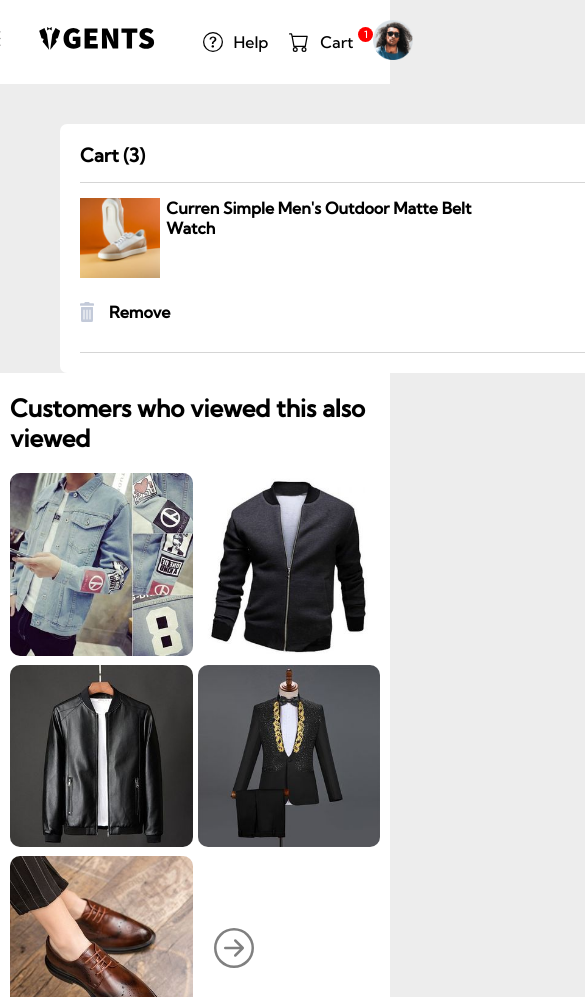
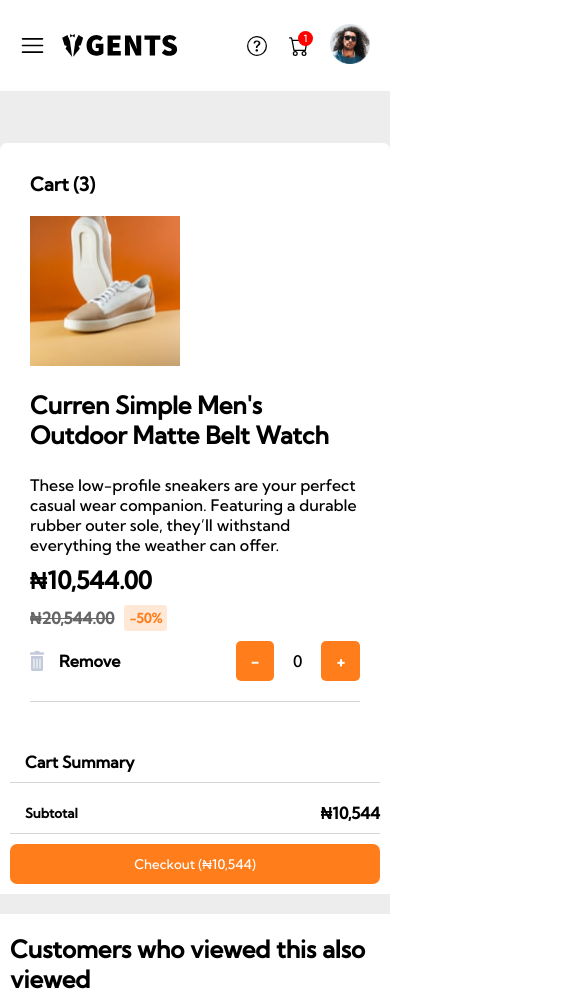
Before and after one commit to Aeroox-K/E-Commerce-Project, a plain HTML site: page cart.html in a window 390 px wide. Shown: the top 997 px of the page, 585 px wide, since content can reach past the window. Drawn offline with nearby package versions, Linux system fonts and the light colour scheme.

Commit message:
implement cart-fix

```diff
--- a/cart.css
+++ b/cart.css
@@ -1,22 +1,36 @@
+.carts{
+    display: flex;
+    padding: 0 60px;
+    margin-top: 12px;
+    gap: 30px;
+}
 .cart-sys{
-   display: grid;
-   grid-template-columns:repeat(2,1fr);
+   min-width: 799px;
+   min-height: 320px;
+   padding: 30px;
+   background-color: white;
+   border-radius: 10px;
+   gap: 50px;
 }
-
 .cart-items{
     display: flex;
-    min-height: 200px;
-    width: 860px;
-    margin-left: 60px;
+    justify-content: space-between;
+    margin-top: 20px;
+    min-height: 180px;
     border-radius: 7px;
     color:black;
     background-color: white;
-    padding: 20px;
 }
-.cart-items h3{
-    margin-bottom: 15px;
+.cart-items .header{
+    font-size: 24px;
+    min-width: 300px;
+    margin-bottom: 10px;
     padding-bottom: 15px;
-    border-bottom: 1px solid rgba(128, 128, 128, 0.329);
+    font-weight: 700;
+}
+.cart-items .info{
+    font-size: 16px;
+    max-width: 450px;
 }
 .border{
     margin-top: 15px;
@@ -36,7 +50,6 @@
 .price-slash{
     display: flex;
     align-items: center;
-    justify-content: center;
     margin-top: 10px;
 }
 .cart-mod{
@@ -55,20 +68,22 @@
     padding: 10px 15px;
     border-radius: 5px;
     background-color: #FF7E1B;
+    color: white;
+    font-weight: 800;
+    cursor: pointer;
+    user-select: none;
 }
 .cart-summary{
-        max-height: 140px;
         min-width: 330px;
-        margin-left: auto;
-        margin-right: 35px;
+        padding: 10px;
         border-radius: 7px;
         color:black;
         background-color: white;
+        min-height: 140px;
 }
 .checkout-button{
-    margin-left: 15px;
     margin-top: 10px;
-    min-width: 300px;
+    width:  100%;
     color: white;
     background-color: #FF7E1B;
     height: 40px;
@@ -79,10 +94,9 @@
     display: flex;
     align-items: center;
     justify-content: space-between;
+    margin-top: 10px;
 }
-.subtotal-h4{
-    margin-right: 15px;
-}
+
 .border2{
     padding-bottom: 10px;
     border-bottom: 1px solid rgba(128, 128, 128, 0.329);
@@ -96,20 +110,20 @@ margin-left: 15px;
     margin-left: 15px;
 }
 .cart-contents{
-    display: grid;
-    grid-template-columns:repeat(3,1fr);
-    /* align-items: center; */
+    display: flex;
+    justify-content: center;
+    gap: 20px;
 }
 
 .cart-contents img{
-    height: 80px;
-    width: 80px;
+    height: 150px;
+    width: 150px;
 }
-.cart-contents h4{
-   margin-left: -125px;
-}
+
 .cart-price{
-    margin-left: 300px;
+    display: flex;
+    flex-direction: column;
+    margin-left: 25px;
 }
 .cart-no-discount{
     font-size: x-large;
@@ -132,44 +146,33 @@ margin-left: 15px;
 
 
 .checkout-sys{
-    display: grid;
-    grid-template-columns:repeat(2,1fr);
-    align-items: center;
-    justify-content: center;
+    border-radius: 7px;
+    color:black;
+    background-color: white;
+    padding: 30px;
  }
 
 
  .checkout-summary{
-    height: 110px;
-    width: 330px;
-    margin-left: 900px;
-    margin-right: 35px;
+    min-width: 290px;
+    padding: 20px;
     border-radius: 7px;
     color:black;
-    margin-top: -445px;
     background-color: white;
+    max-height: 140px;
+}
+.checkout-summary h4{
+    padding-bottom: 15px;
+    border-bottom: 1px solid rgba(128, 128, 128, 0.329);
 }
 .small-top p{
     margin-top: 5px;
 }
 
-.checkout-summary h4{
-    margin-left: 15px;
-    padding-top: 10px;
-    }
-.checkout-summary h5{
-        margin-left: 15px;
-    }
 
-.checkout-details{
-    height: 120px;
-    width: 860px;
-    margin-left: 60px;
-    border-radius: 7px;
-    color:black;
-    background-color: white;
-    padding: 20px;
-}
+/* .checkout-details{
+    margin-top: 10px;
+} */
 .checkout-details h4{
     margin-bottom: 15px;
     padding-bottom: 15px;
@@ -193,14 +196,7 @@ margin-left: 15px;
 }
 
 .checkout-details2{
-    min-height: 245px;
-    width: 860px;
-    margin-left: -20px;
     margin-top: 50px;
-    border-radius: 7px;
-    color:black;
-    background-color: white;
-    padding: 20px;
 }
 
 .checkout-details2 h4{
@@ -216,7 +212,7 @@ margin-left: 15px;
     margin-left: 10px;
 }
 .proceed-btn{
-    width: 860px;
+    min-width: 860px;
     height: 35px;
     margin-top: 20px;
     background-color: #FF7E1B;
@@ -311,3 +307,51 @@ margin-left: 15px;
     justify-content: space-between;
     margin-bottom: -15px;
 }
+
+@media (max-width: 460px) {
+    .carts{
+        display: flex;
+        flex-direction: column;
+        padding: 0;
+    }
+
+    .cart-sys{
+        min-width: 0;
+        border-radius: 7px 7px 0 0;
+    }
+    .cart-items{
+        display: flex;
+        flex-direction: column;
+        padding: 0;
+    }
+    .cart-contents{
+        display: flex;
+        flex-direction: column;
+    }
+    .cart-items .header{
+        font-size: 24px;
+        max-width: 360px;
+    }
+    .cart-items .info{
+        font-size: 16px;
+        max-width: 360px;
+    }
+
+    .cart-price{
+        display: flex;
+        flex-direction: column;
+        margin-left: 0px;
+        margin-top: 10px;
+    }
+    .cart-summary{
+        margin-top: -30px;
+        border-radius: 0;
+        margin-bottom: 20px;
+    }
+    .no-view{
+        display: none;
+    }
+    .proceed-btn {
+        max-width: 100%;
+    }
+}
--- a/cart.html
+++ b/cart.html
@@ -11,16 +11,18 @@
    <link rel="stylesheet" href="index.css">
    <link rel="stylesheet" href="cart.css">
 </head>
-<body class="background-col">
+<body>
 
-    <div class="stick">
-        <div class="nav margins">
+    <div class="nav">
+
+      <div class="nav-lhs">
 
         <div class="dropdown-M">
             <svg width="25px" height="25px" viewBox="0 0 15 15" fill="RGB(0, 0, 0)" xmlns="http://www.w3.org/2000/svg">
                 <path fill-rule="evenodd" clip-rule="evenodd" d="M1.5 3C1.22386 3 1 3.22386 1 3.5C1 3.77614 1.22386 4 1.5 4H13.5C13.7761 4 14 3.77614 14 3.5C14 3.22386 13.7761 3 13.5 3H1.5ZM1 7.5C1 7.22386 1.22386 7 1.5 7H13.5C13.7761 7 14 7.22386 14 7.5C14 7.77614 13.7761 8 13.5 8H1.5C1.22386 8 1 7.77614 1 7.5ZM1 11.5C1 11.2239 1.22386 11 1.5 11H13.5C13.7761 11 14 11.2239 14 11.5C14 11.7761 13.7761 12 13.5 12H1.5C1.22386 12 1 11.7761 1 11.5Z"
                 fill="RGB(0, 0, 0)"/>
             </svg>
+
             <div class="dropdown-menu">
               <div class="dmicon-flex" ><img src="./icons/clothes.png" height="20" width="20px" alt=""> <h5>Clothing</h5></div>
               <div class="dmicon-flex" ><img src="./icons/smart-shoe.png" height="20" width="20px" alt=""><h5>Shoe</h5></div>
@@ -34,62 +36,82 @@
               </div>
         </div>
 
+        <div class="nav-logo">
           <a href="./index.html"><img src="./gents logo-03.svg" alt=""></a>
+        </div>
+
+      </div>
+
       <div class="container">
+
         <div class="search-bar">
             <input class="" class="input" type="text" name="" placeholder="   Search Item" id="">
             <button class="no-border search-btn"> <img src="./images/search.svg" alt="">Search</button>
         </div>
       </div>
+
         <div class="nav-btn">
+
             <div class="straight pointer">
               <svg xmlns="http://www.w3.org/2000/svg" width="22" height="20" fill="##000000" class="bi bi-question-circle" viewBox="0 0 16 16">
               <path d="M8 15A7 7 0 1 1 8 1a7 7 0 0 1 0 14zm0 1A8 8 0 1 0 8 0a8 8 0 0 0 0 16z"/>
               <path d="M5.255 5.786a.237.237 0 0 0 .241.247h.825c.138 0 .248-.113.266-.25.09-.656.54-1.134 1.342-1.134.686 0 1.314.343 1.314 1.168 0 .635-.374.927-.965 1.371-.673.489-1.206 1.06-1.168 1.987l.003.217a.25.25 0 0 0 .25.246h.811a.25.25 0 0 0 .25-.25v-.105c0-.718.273-.927 1.01-1.486.609-.463 1.244-.977 1.244-2.056 0-1.511-1.276-2.241-2.673-2.241-1.267 0-2.655.59-2.75 2.286zm1.557 5.763c0 .533.425.927 1.01.927.609 0 1.028-.394 1.028-.927 0-.552-.42-.94-1.029-.94-.584 0-1.009.388-1.009.94z"/>
               </svg>
-          <div class="gap-left">Help</div>
+              <div class="help-label">
+                <p class="gap-left">Help</p>
               </div>
-          <div class="dropdown straight">
+            </div>
+
+            <a href="./cart.html"><div class="cart dropdown straight">
                 <svg xmlns="http://www.w3.org/2000/svg" width="22" height="20" fill="currentColor" class="bi bi-cart" viewBox="0 0 16 16">
                 <path d="M0 1.5A.5.5 0 0 1 .5 1H2a.5.5 0 0 1 .485.379L2.89 3H14.5a.5.5 0 0 1 .491.592l-1.5 8A.5.5 0 0 1 13 12H4a.5.5 0 0 1-.491-.408L2.01 3.607 1.61 2H.5a.5.5 0 0 1-.5-.5zM3.102 4l1.313 7h8.17l1.313-7H3.102zM5 12a2 2 0 1 0 0 4 2 2 0 0 0 0-4zm7 0a2 2 0 1 0 0 4 2 2 0 0 0 0-4zm-7 1a1 1 0 1 1 0 2 1 1 0 0 1 0-2zm7 0a1 1 0 1 1 0 2 1 1 0 0 1 0-2z"/>
                 </svg>
-          <a href="./cart.html"><div class="gap-left">Cart</div></a>
                 <small>1</small>
                 <div class="dropdown-cart">
                   <h4>Cart</h4><hr>
                   <p>You have one item in your cart</p>
                 </div>
+                <div class="cart-label">
+                  <div class="gap-left" ><p>Cart</p></div>
                 </div>
-          <a href="./Sign in.html"><div class="space"><img src="./image-avatar.png" height="40" width="40" alt=""></div>
+            </div>
+            </a>
+
+            <div class="space">
+              <a href="./Sign in.html">
+              <img src="./image-avatar.png" height="40" width="40" alt="">
               </a>
             </div>
-        </div>
+
         </div>
 
 
 
-
+      </div>
 
 
     <div class="background-col">
     <br><br>
 
+    <div class="carts">
+
         <div class="cart-sys">
+          <h3>Cart (3)</h3>
 
           <div class="cart-items">
-       <div><h3>Cart (3)</h3><div>
 
             <div class="cart-contents">
               <div>
                   <img src="./images/image-product-1-thumbnail.jpg" alt="">
               </div>
               <div>
-        <h4>Curren Simple Men's Outdoor Matte Belt Watch</h4>
+                  <p class="header">Curren Simple Men's Outdoor Matte Belt Watch</p>
+                  <p class="info">These low-profile sneakers are your perfect casual wear companion. Featuring a durable rubber outer sole, they’ll withstand everything the weather can offer.</p>
                 </div>
+            </div>
+
             <div class="cart-price">
-            <div>
               <p class="cart-no-discount">₦10,544.00<p>
-            </div>
               <div class="price-slash">
                 <div class="cart-line-through">₦20,544.00</div>
                 <div class="cart-discount"><h5>-50%</h5></div>
@@ -97,28 +119,22 @@
             </div>
 
           </div>
-        </div>
+
             <div class="cart-options">
                   <div class="remove">
                     <img class="right" src="./images/icon-delete.svg" alt="">
                     <h4>Remove</h4>
+                  </div>
+
+                  <div class="cart-mod">
+                    <span class="cart-mod-img right subtract">-</span>
+                    <span class="quantity cart-add-N right">0</span>
+                    <span class="cart-mod-img add">+</span>
+                  </div>
 
             </div>
-<div class="cart-mod">
-    <span class="cart-mod-img right"><img src="./images/icon-minus.svg" alt=""></span>
-    0
-    <span class="cart-mod-img left"><img src="./images/icon-plus.svg" alt=""></span>
-</div>
-</div>
+
             <div class="border"></div>
-    </div>
-
-
-
-
-
-
-
         </div>
 
         <div class="cart-summary">
@@ -131,17 +147,8 @@
             <div class="border2"></div>
             <a href="./checkout.html"><button class="checkout-button pointer"> Checkout (₦10,544) </button></a>
         </div>
+
     </div>
-
-
-
-
-
-
-
-
-
-
 
       <div class="related">
       <p><h2 class="">Customers who viewed this also viewed</h2></p>
@@ -155,14 +162,14 @@
       <div class="my-other-products">
       <img src="./images/1 (13).jpg" alt="">
       </div>
-<div class="my-other-products">
+      <div class="my-other-products no-view">
       <img src="./images/1 (14).jpg" alt="">
       </div>
       <div class="my-other-products">
       <img src="./images/1 (15).jpg" alt="">
       </div>
       <div>
-<button>
+      <button class="no-view">
       <svg xmlns="http://www.w3.org/2000/svg" width="40" height="40" fill="gray" class="bi bi-arrow-right-circle" viewBox="0 0 16 16">
       <path fill-rule="evenodd" d="M1 8a7 7 0 1 0 14 0A7 7 0 0 0 1 8zm15 0A8 8 0 1 1 0 8a8 8 0 0 1 16 0zM4.5 7.5a.5.5 0 0 0 0 1h5.793l-2.147 2.146a.5.5 0 0 0 .708.708l3-3a.5.5 0 0 0 0-.708l-3-3a.5.5 0 1 0-.708.708L10.293 7.5H4.5z"/>
       </svg>
@@ -170,6 +177,8 @@
       </div>
       </div>
       </div>
+
+      <br><br>
   </div>
 
 <footer class="footer">
--- a/index.css
+++ b/index.css
@@ -657,9 +657,6 @@ left: 70px;
     padding: 0;
 }
 
-.disp2{
-    /* margin-left: 50px; */
-}
 
 .disp2-H{
     color: hsl(26, 100%, 55%);
@@ -742,6 +739,7 @@ left: 70px;
     margin-top: 33px;
     align-items: center;
     gap: 5px;
+    user-select: none;
 }
 
 .cart-add{
@@ -926,10 +924,10 @@ margin-right: 35px;
 }
 
 .other-products button{
-margin-left: 10px;
-   background-color: white;
-   border: 0;
-}
+    margin-left: 10px;
+    background-color: white;
+    border: 0;
+    }
 
                                                                 /* MOBILE SCREENS */
 
@@ -960,7 +958,6 @@ margin-left: 10px;
     }
     .cart-label{
         display: none;
-
     }
     .cart small{
     position: absolute;
```
Also changed, not shown: checkout.html (+44 -20 lines), index.html (+4 -3 lines), product1.html (+2 -2 lines), product2.html (+2 -2 lines), product3.html (+2 -2 lines), product4.html (+2 -2 lines), product5.html (+2 -2 lines), product6.html (+2 -2 lines), product7.html (+2 -2 lines), product8.html (+2 -2 lines). Lines whose indentation alone changed are shown as unchanged.
